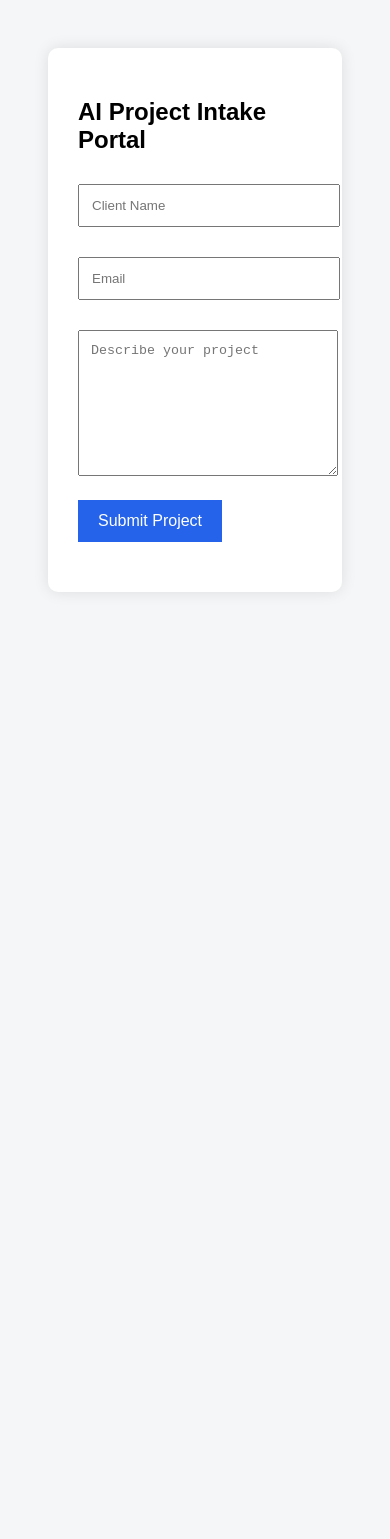
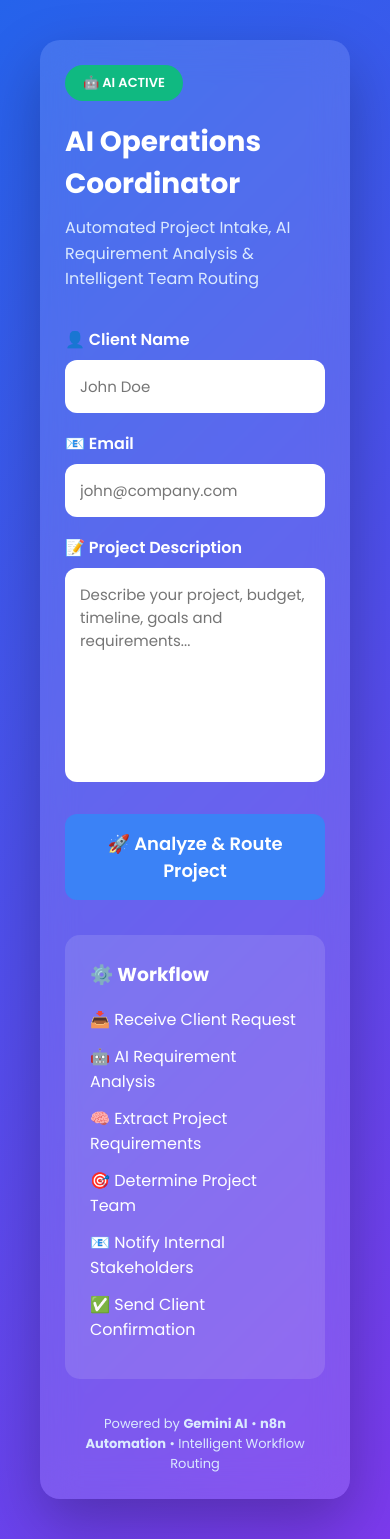
Before and after one commit to Navitha315/ai-project-intake, a plain HTML site: page index.html in a window 390 px wide. Before the commit the page ends 844 px from the top, so only its background shows below. Drawn offline with Linux system fonts and the light colour scheme.

Commit message:
Update index.html

```diff
--- a/index.html
+++ b/index.html
@@ -1,46 +1,262 @@
 <!DOCTYPE html>
-<html>
+<html lang="en">
+
 <head>
+
 <meta charset="UTF-8">
-<title>AI Project Intake Portal</title>
+<meta name="viewport" content="width=device-width, initial-scale=1.0">
+
+<title>AI Operations Coordinator</title>
+
+<link href="https://fonts.googleapis.com/css2?family=Poppins:wght@300;400;500;600;700&display=swap" rel="stylesheet">
 
 <style>
+
+*{
+margin:0;
+padding:0;
+box-sizing:border-box;
+font-family:'Poppins',sans-serif;
+}
+
 body{
-font-family:Arial;
-background:#f4f6f8;
+
+background:linear-gradient(135deg,#2563eb,#7c3aed);
+
+min-height:100vh;
+
 display:flex;
+
 justify-content:center;
+
+align-items:center;
+
 padding:40px;
+
 }
 
 .container{
-background:white;
-padding:30px;
-width:600px;
-border-radius:10px;
-box-shadow:0 0 15px rgba(0,0,0,.1);
+
+width:800px;
+
+background:rgba(255,255,255,.12);
+
+backdrop-filter:blur(18px);
+
+border-radius:20px;
+
+padding:40px;
+
+color:white;
+
+box-shadow:0 25px 60px rgba(0,0,0,.25);
+
+}
+
+.badge{
+
+display:inline-block;
+
+padding:8px 18px;
+
+background:#10b981;
+
+border-radius:30px;
+
+font-size:13px;
+
+font-weight:600;
+
+margin-bottom:20px;
+
+}
+
+h1{
+
+font-size:34px;
+
+margin-bottom:10px;
+
+}
+
+.subtitle{
+
+color:#dbeafe;
+
+margin-bottom:35px;
+
+line-height:1.6;
+
+}
+
+label{
+
+display:block;
+
+margin-bottom:8px;
+
+margin-top:18px;
+
+font-weight:600;
+
 }
 
 input,textarea{
+
 width:100%;
-padding:12px;
-margin-top:10px;
-margin-bottom:20px;
+
+padding:15px;
+
+border:none;
+
+border-radius:12px;
+
+font-size:15px;
+
+outline:none;
+
+}
+
+textarea{
+
+resize:none;
+
 }
 
 button{
-padding:12px 20px;
-background:#2563eb;
+
+width:100%;
+
+margin-top:25px;
+
+padding:16px;
+
+font-size:18px;
+
+background:#3b82f6;
+
 color:white;
+
 border:none;
+
+border-radius:12px;
+
 cursor:pointer;
-font-size:16px;
+
+transition:.3s;
+
+font-weight:600;
+
 }
 
-#status{
-margin-top:20px;
-font-weight:bold;
+button:hover{
+
+background:#2563eb;
+
+transform:translateY(-2px);
+
 }
+
+.workflow{
+
+margin-top:35px;
+
+background:rgba(255,255,255,.12);
+
+padding:25px;
+
+border-radius:15px;
+
+}
+
+.workflow h3{
+
+margin-bottom:18px;
+
+}
+
+.workflow p{
+
+margin:12px 0;
+
+}
+
+.loading{
+
+margin-top:25px;
+
+padding:20px;
+
+background:white;
+
+color:#111827;
+
+border-radius:12px;
+
+line-height:2;
+
+}
+
+.success{
+
+margin-top:25px;
+
+padding:20px;
+
+background:#dcfce7;
+
+color:#065f46;
+
+border-radius:12px;
+
+line-height:2;
+
+}
+
+.error{
+
+margin-top:25px;
+
+padding:20px;
+
+background:#fee2e2;
+
+color:#991b1b;
+
+border-radius:12px;
+
+}
+
+footer{
+
+margin-top:35px;
+
+text-align:center;
+
+font-size:13px;
+
+color:#dbeafe;
+
+}
+
+@media(max-width:850px){
+
+.container{
+
+width:100%;
+
+padding:25px;
+
+}
+
+h1{
+
+font-size:28px;
+
+}
+
+}
+
 </style>
 
 </head>
@@ -49,22 +265,85 @@ font-weight:bold;
 
 <div class="container">
 
-<h2>AI Project Intake Portal</h2>
+<div class="badge">
 
-<input id="name" placeholder="Client Name">
+🤖 AI ACTIVE
 
-<input id="email" placeholder="Email">
+</div>
+
+<h1>AI Operations Coordinator</h1>
+
+<p class="subtitle">
+
+Automated Project Intake, AI Requirement Analysis & Intelligent Team Routing
+
+</p>
+
+<label>👤 Client Name</label>
+
+<input
+
+id="name"
+
+placeholder="John Doe"
+
+>
+
+<label>📧 Email</label>
+
+<input
+
+id="email"
+
+type="email"
+
+placeholder="john@company.com"
+
+>
+
+<label>📝 Project Description</label>
 
 <textarea
+
 id="request"
+
 rows="8"
-placeholder="Describe your project"></textarea>
+
+placeholder="Describe your project, budget, timeline, goals and requirements..."
+
+></textarea>
 
 <button onclick="submitProject()">
-Submit Project
+
+🚀 Analyze & Route Project
+
 </button>
 
 <div id="status"></div>
+
+<div class="workflow">
+
+<h3>⚙️ Workflow</h3>
+
+<p>📥 Receive Client Request</p>
+
+<p>🤖 AI Requirement Analysis</p>
+
+<p>🧠 Extract Project Requirements</p>
+
+<p>🎯 Determine Project Team</p>
+
+<p>📧 Notify Internal Stakeholders</p>
+
+<p>✅ Send Client Confirmation</p>
+
+</div>
+
+<footer>
+
+Powered by <strong>Gemini AI</strong> • <strong>n8n Automation</strong> • Intelligent Workflow Routing
+
+</footer>
 
 </div>
 
@@ -72,35 +351,132 @@ Submit Project
 
 async function submitProject(){
 
-document.getElementById("status").innerHTML="Processing...";
+const name=document.getElementById("name").value;
+
+const email=document.getElementById("email").value;
+
+const request=document.getElementById("request").value;
+
+if(!name || !email || !request){
+
+alert("Please fill all fields.");
+
+return;
+
+}
+
+document.getElementById("status").innerHTML=`
+
+<div class="loading">
+
+<h3>🤖 AI is processing your request...</h3>
+
+<br>
+
+✅ Understanding requirements...
+
+<br>
+
+✅ Extracting project details...
+
+<br>
+
+✅ Identifying appropriate department...
+
+<br>
+
+✅ Routing workflow...
+
+<br>
+
+✅ Preparing client confirmation...
+
+</div>
+
+`;
+
+try{
 
 const response=await fetch(
+
 "https://navithae.app.n8n.cloud/webhook/project-request",
+
 {
 
 method:"POST",
+
 headers:{
+
 "Content-Type":"application/json"
+
 },
+
 body:JSON.stringify({
 
-name:document.getElementById("name").value,
+name:name,
 
-email:document.getElementById("email").value,
+email:email,
 
-request:document.getElementById("request").value
+request:request
 
 })
-});
 
-const data=await response.text();
+}
 
-document.getElementById("status").innerHTML=
-"✅ Request Submitted Successfully";
+);
+
+await response.text();
+
+document.getElementById("status").innerHTML=`
+
+<div class="success">
+
+<h2>🎉 Project Successfully Processed</h2>
+
+<p>✔ AI analyzed your request</p>
+
+<p>✔ Requirements extracted</p>
+
+<p>✔ Appropriate team assigned</p>
+
+<p>✔ Internal notification triggered</p>
+
+<p>✔ Client confirmation generated</p>
+
+</div>
+
+`;
+
+document.getElementById("name").value="";
+
+document.getElementById("email").value="";
+
+document.getElementById("request").value="";
+
+}
+
+catch(error){
+
+document.getElementById("status").innerHTML=`
+
+<div class="error">
+
+❌ Unable to connect to the AI workflow.
+
+<br><br>
+
+Please try again.
+
+</div>
+
+`;
+
+}
 
 }
 
 </script>
 
 </body>
+
 </html>
```
